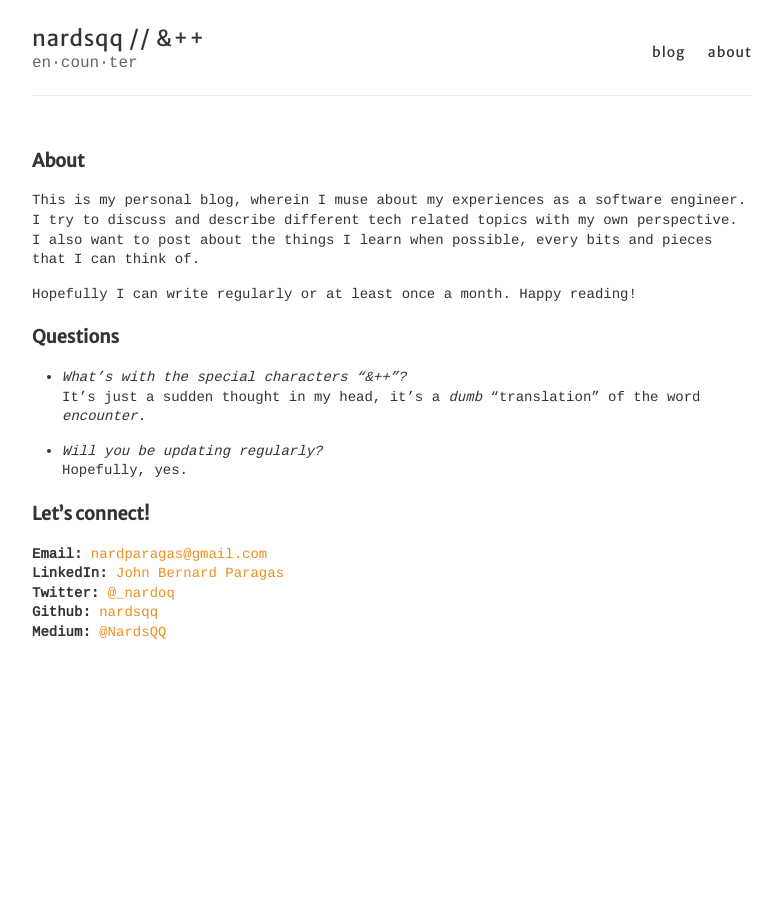
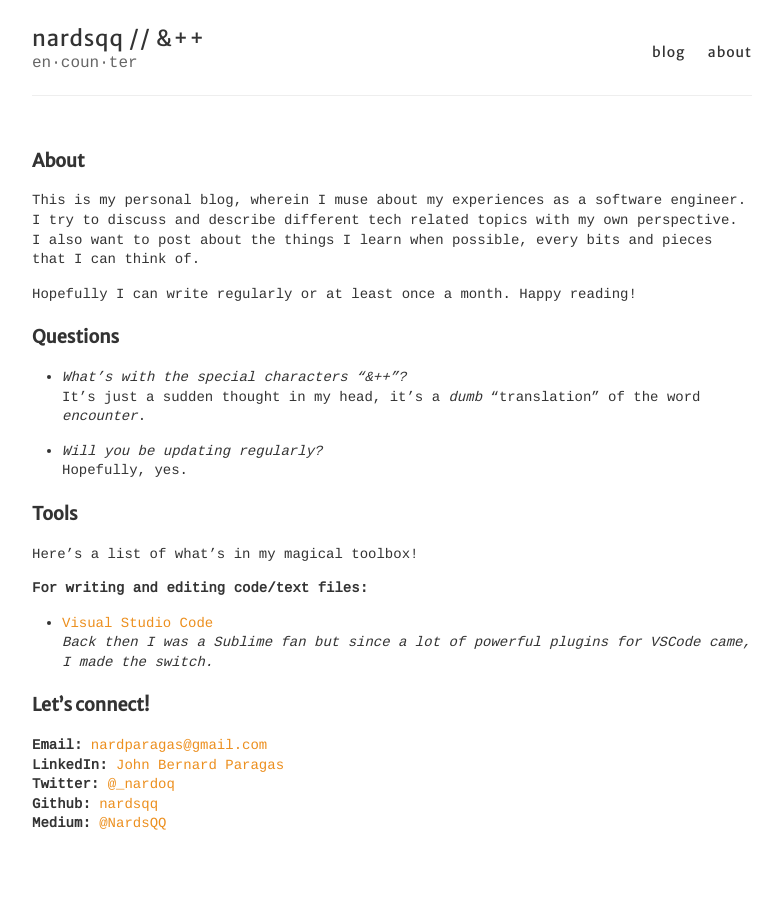
Before and after one commit to nardsqq/nardsqq.github.io, a Jekyll site: the page built from about.md, in a window 1280 px wide. Shown: the whole page, without its empty margins (248-1028 px from the left). Built offline with Jekyll 4.4.1, drawn with Linux system fonts in a browser that asks for light colours; before the commit the page ends 900 px from its top, so only the background shows below that.

Commit message:
Draft format for Tools sub-section in about.md

```diff
--- a/about.md
+++ b/about.md
@@ -16,6 +16,14 @@ Hopefully I can write regularly or at least once a month. Happy reading!
 * _Will you be updating regularly?_
   Hopefully, yes.
 
+### Tools
+
+Here's a list of what's in my magical toolbox!
+
+**For writing and editing code/text files:**
+* [Visual Studio Code](https://code.visualstudio.com/)
+_Back then I was a Sublime fan but since a lot of powerful plugins for VSCode came, I made the switch._
+
 ### Let's connect!
 
 **Email:** <a href="mailto:nardparagas@gmail.com">nardparagas@gmail.com</a>
```
